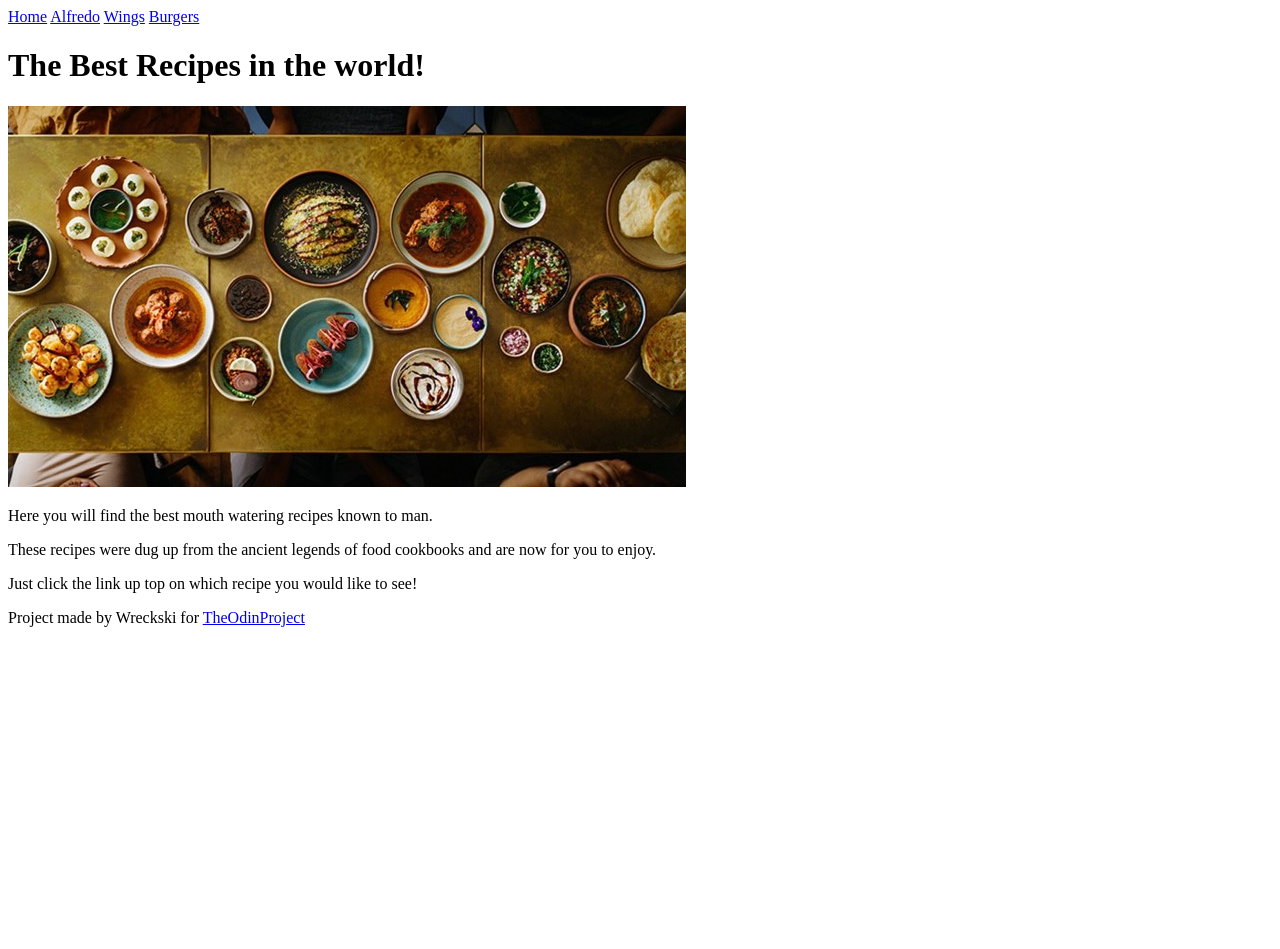
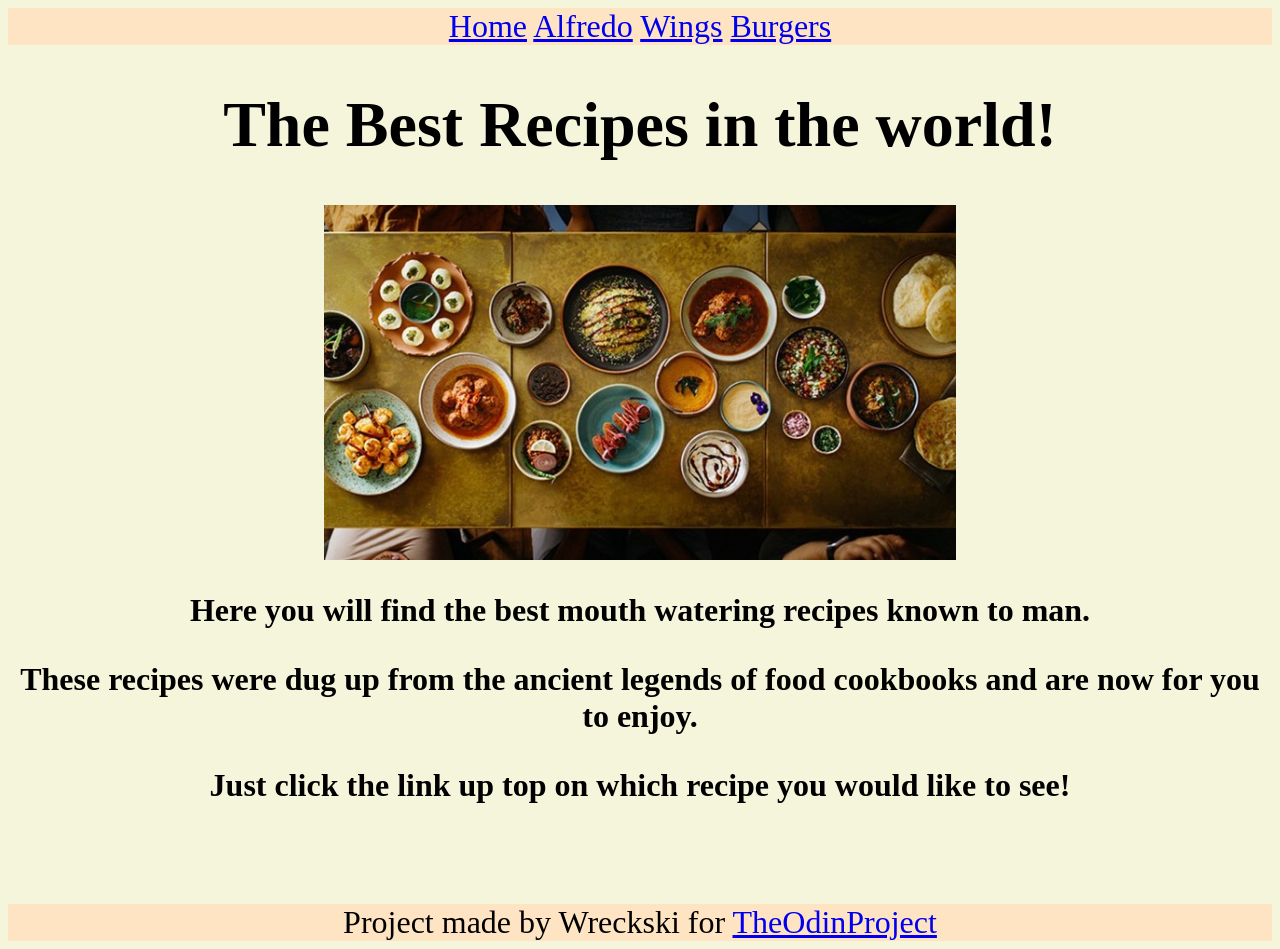
Before and after one commit to bcts1100/odin-recipes, a plain HTML site: page index.html in a window 1280 px wide. Before the commit the page ends 800 px from the top, so only its background shows below. Drawn offline with Linux system fonts and the light colour scheme.

Commit message:
added css

```diff
--- /dev/null
+++ b/css/styles.css
@@ -0,0 +1,33 @@
+.topnav{
+ background-color: bisque;
+ font-size: 32px;
+ color: black;
+ text-align: center;
+
+}
+.body{
+    background-color: beige;
+    font-size: 32px;
+}
+
+footer{
+    background-color: bisque;
+    margin-top: 100px;
+    text-align: center;
+}
+.center {
+    display: block;
+    margin-left: auto;
+    margin-right: auto;
+    width: 50%;
+     /* center a image */
+  }
+
+  #h1{
+    text-align: center;
+    font-weight: bold;
+  }
+#centerText{
+    text-align: center;
+    font-weight: bolder;
+}
--- a/index.html
+++ b/index.html
@@ -1,5 +1,7 @@
 <!DOCTYPE html>
 <html lang="en">
+<link rel="stylesheet" href="css/styles.css">
+
 <head>
     <meta charset="UTF-8">
     <meta http-equiv="X-UA-Compatible" content="IE=edge">
@@ -14,13 +16,13 @@
 </head>
 
 
-<body>
+<body class="body">
 
-    <h1>The Best Recipes in the world!</h1>
-    <img src="images/main.jpg">
-    <p>Here you will find the best mouth watering recipes known to man.</p>
-    <p>These recipes were dug up from the ancient legends of food cookbooks and are now for you to enjoy.</p>
-    <p>Just click the link up top on which recipe you would like to see!</p>
+    <h1 id="h1">The Best Recipes in the world!</h1>
+    <img src="images/main.jpg" class="center">
+    <p id="centerText">Here you will find the best mouth watering recipes known to man.</p>
+    <p id="centerText">These recipes were dug up from the ancient legends of food cookbooks and are now for you to enjoy.</p>
+    <p id="centerText">Just click the link up top on which recipe you would like to see!</p>
 </body>
 
 
```
Also changed, not shown: recipes/alfredo.html (+18 -7 lines), recipes/burgers.html (+6 -4 lines), recipes/wings.html (+6 -5 lines).
